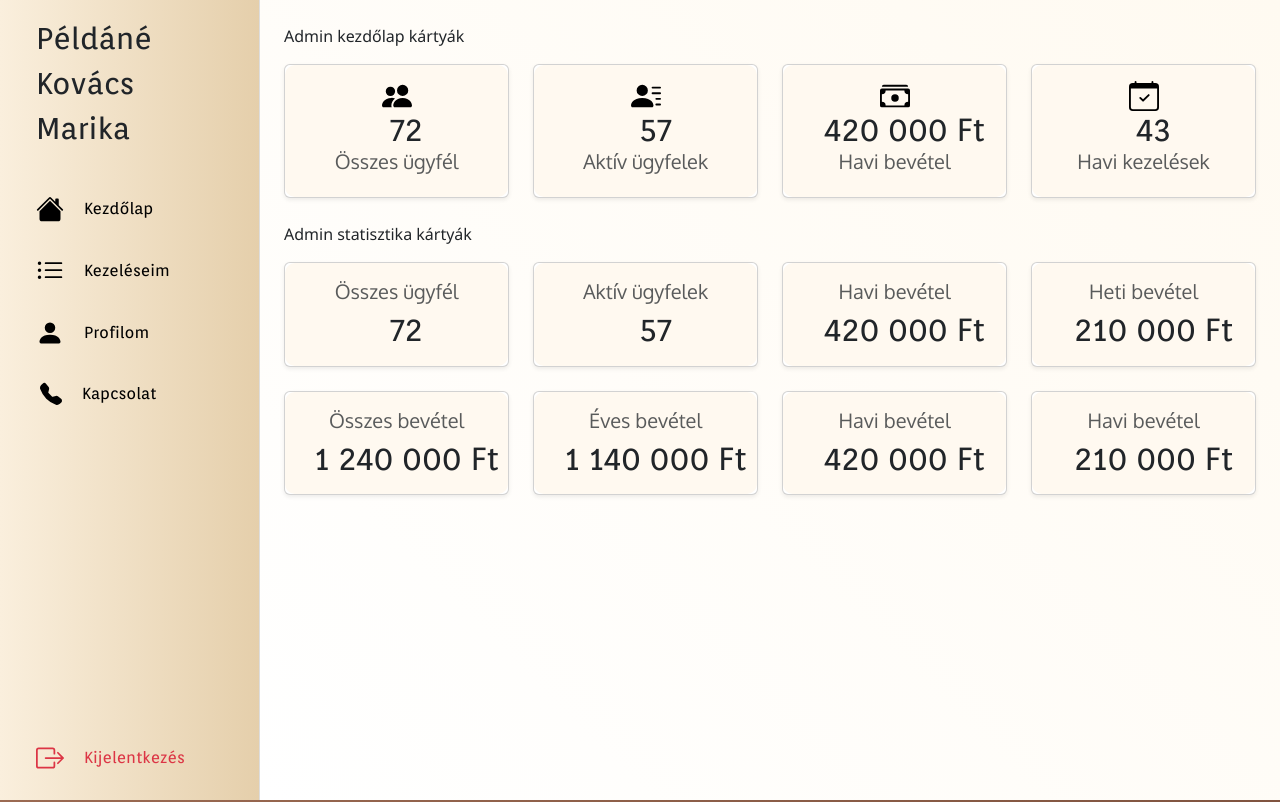
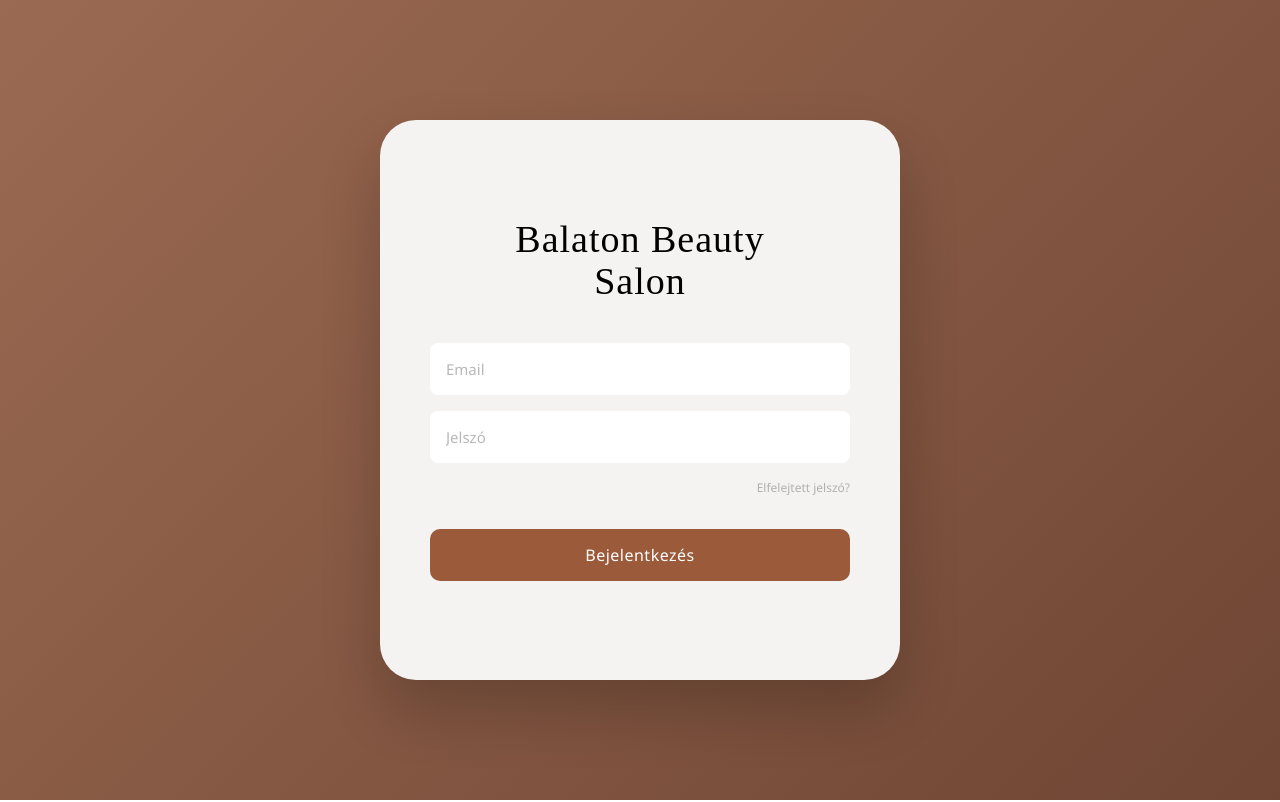
Before and after one commit to fkori17/BalatonBeautySalon, a React (Vite) app in the folder BBSfrontend/: page / in a window 1280 px wide. Shown: the top 802 px of the page. Built offline with nearby package versions, Linux system fonts and the light colour scheme.

Commit message:
Admin login panel
Admin login panel létrehozása es css szerkesztése.

```diff
--- a/BBSfrontend/package.json
+++ b/BBSfrontend/package.json
@@ -27,6 +27,6 @@
     "eslint-plugin-react-hooks": "^5.2.0",
     "eslint-plugin-react-refresh": "^0.4.24",
     "globals": "^16.5.0",
-    "vite": "^7.2.2"
+    "vite": "^7.3.1"
   }
 }
--- a/BBSfrontend/src/App.jsx
+++ b/BBSfrontend/src/App.jsx
@@ -4,6 +4,7 @@ import LoginComponent from "./components/LoginComponent.jsx";
 import "./App.css";
 import AdminHomePageCards from "./components/AdminHomePageCards.jsx";
 import AdminStatCards from "./components/AdminStatCards.jsx";
+import AdminLogin from "./components/AdminLogin.jsx";
 import { Row, Col } from "react-bootstrap";
 import { PeopleFill, PersonLinesFill, CashStack, CalendarCheck } from "react-bootstrap-icons";
 
@@ -11,6 +12,7 @@ import { PeopleFill, PersonLinesFill, CashStack, CalendarCheck } from "react-boo
 function App() {
   return (
     <>
+    {/*
       <UserLayout name="Példáné Kovács Marika">
         <p>Admin kezdőlap kártyák</p>
         <Row className="g-4">
@@ -59,7 +61,9 @@ function App() {
           </Col>
         </Row>
       </UserLayout>
-      <LoginComponent />
+
+       <LoginComponent  />*/}
+       <AdminLogin />
     </>
   );
 }
--- /dev/null
+++ b/BBSfrontend/src/components/AdminLogin.jsx
@@ -0,0 +1,42 @@
+import "./AdminLoginCss.css";
+function AdminLogin() {
+  const handleSubmit = (e) => {
+    e.preventDefault();
+    console.log("Form elküldve");
+  };
+
+  return (
+    <div className="login-page">
+      <div className="login-card">
+
+
+        <form className="login-left" onSubmit={handleSubmit}>
+          <h1>
+            Balaton Beauty <br /> Salon
+          </h1>
+
+          <input
+            type="email"
+            name="email"
+            placeholder="Email"
+            required
+          />
+
+          <input
+            type="password"
+            name="password"
+            placeholder="Jelszó"
+            required
+          />
+
+          <div className="forgot">Elfelejtett jelszó?</div>
+
+          <button type="submit">Bejelentkezés</button>
+        </form>
+
+      </div>
+    </div>
+  );
+}
+
+export default AdminLogin;
--- /dev/null
+++ b/BBSfrontend/src/components/AdminLoginCss.css
@@ -0,0 +1,111 @@
+* {
+  box-sizing: border-box;
+}
+
+body {
+  margin: 0;
+  font-family: "Segoe UI", sans-serif;
+  overflow: hidden;
+}
+
+/* OLDAL HÁTTERE */
+.login-page {
+  min-height: 100vh;
+  width: 100vw;
+  display: flex;
+  align-items: center;
+  justify-content: center;
+  padding: 20px;
+  background: linear-gradient(135deg, #9b6a52, #6f4634);
+}
+
+/* LOGIN KÁRTYA */
+.login-card {
+  width: 100%;
+  max-width: 520px;           /* <<< NEM TÚL SZÉLES */
+  background: #f4f3f1;
+  border-radius: 36px;
+  padding: 50px;
+  box-shadow: 0 30px 60px rgba(0, 0, 0, 0.2);
+}
+
+/* BAL OLDALI FORM */
+.login-left {
+  display: flex;
+  flex-direction: column;
+  justify-content: center;
+}
+
+/* CÍM */
+.login-left h1 {
+  font-family: "Playfair Display", serif;
+  font-size: 38px;
+  font-weight: 400;
+  letter-spacing: 1px;
+  margin-bottom: 40px;
+  color: #000;
+  text-align: center;
+}
+
+/* INPUTOK */
+.login-left input {
+  width: 100%;
+  height: 52px;
+  border-radius: 8px;
+  border: none;
+  outline: none;
+  padding: 0 16px;
+  font-size: 15px;
+  margin-bottom: 16px;
+  background: #ffffff;
+  color: #333;
+}
+
+.login-left input::placeholder {
+  color: #b8b8b8;
+}
+
+/* ELFELEJTETT JELSZÓ */
+.forgot {
+  font-size: 12px;
+  color: #b0b0b0;
+  text-align: right;
+  margin-bottom: 32px;
+  cursor: pointer;
+}
+
+/* GOMB */
+.login-left button {
+  height: 52px;
+  border-radius: 10px;
+  border: none;
+  background: #9b5a3a;
+  color: #ffffff;
+  font-size: 16px;
+  letter-spacing: 0.5px;
+  cursor: pointer;
+  transition: background 0.2s ease;
+}
+
+.login-left button:hover {
+  background: #84482d;
+}
+
+/* MOBIL NÉZET */
+@media (max-width: 768px) {
+  .login-card {
+    padding: 30px;
+    max-width: 100%;
+  }
+
+  .login-left h1 {
+    font-size: 32px;
+    margin-bottom: 30px;
+  }
+
+  .login-left input,
+  .login-left button {
+    height: 48px;
+    font-size: 14px;
+  }
+}
```
Also changed, not shown: 1 other file (tests, documents, lock files or other folders).
